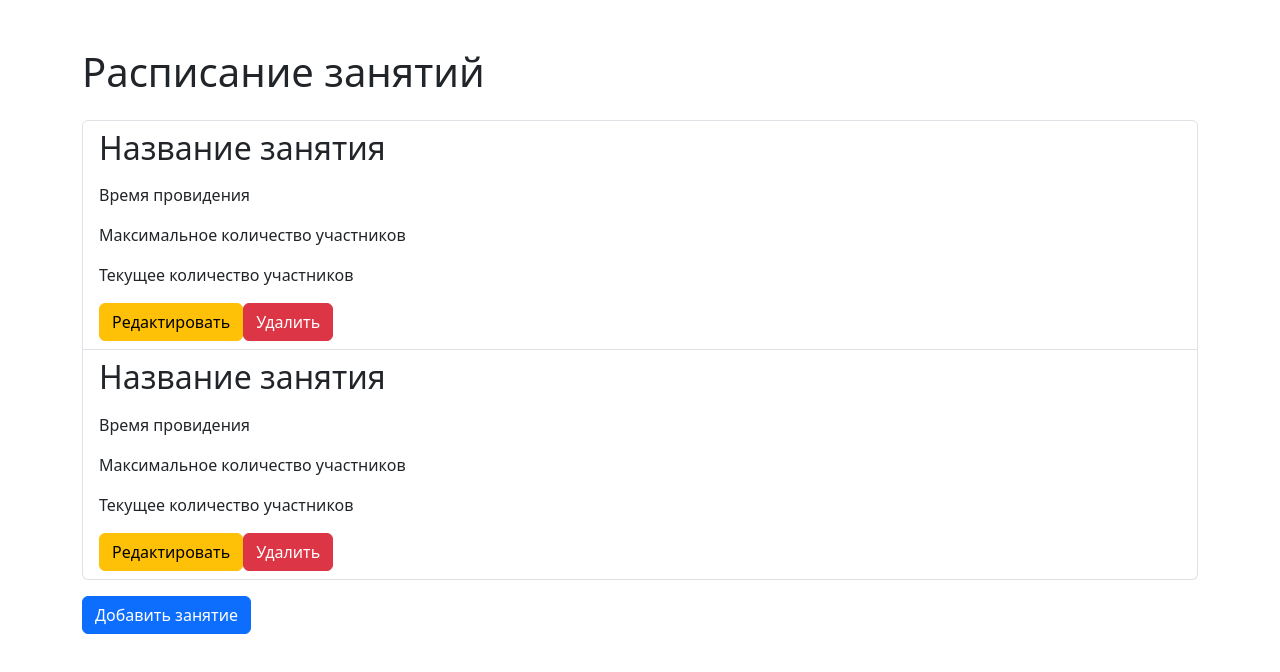
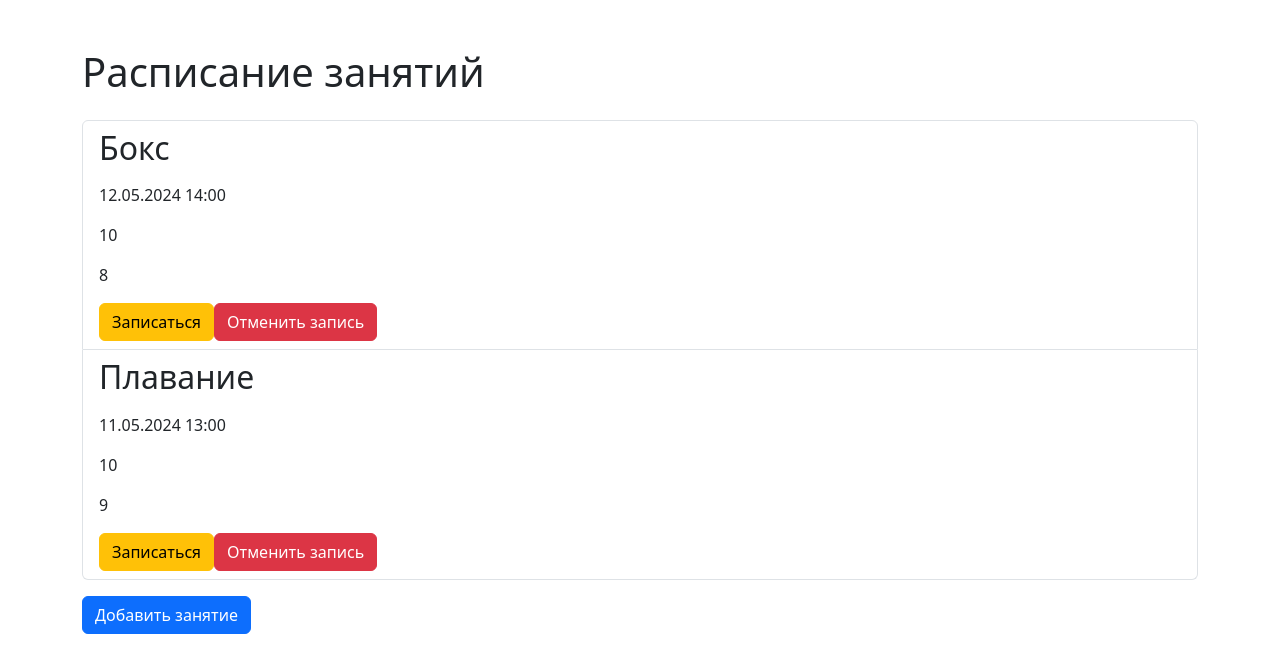
Before and after one commit to dmitryGrits/Raspisanie, a plain HTML site: page index.html in a window 1280 px wide. Drawn offline with nearby package versions, Linux system fonts and the light colour scheme.

Commit message:
3,4 task

```diff
--- a/script.js
+++ b/script.js
@@ -3,16 +3,16 @@
 // JSON данные
 const lessonsData = [
     {
-        name: "Название занятия",
-        time: "Время провидения",
-        maxMembers: "Максимальное количество участников",
-        currentMembers: "Текущее количество участников"
+        name: "Бокс",
+        time: "12.05.2024 14:00",
+        maxMembers: 10,
+        currentMembers: 8
     },
     {
-        name: "Название занятия",
-        time: "Время провидения",
-        maxMembers: "Максимальное количество участников",
-        currentMembers: "Текущее количество участников"
+        name: "Плавание",
+        time: "11.05.2024 13:00",
+        maxMembers: 10,
+        currentMembers: 9
     }
 ];
 
@@ -31,27 +31,60 @@ function createLesson (name, time, maxMembers, currentMembers) {
 
     const lessonTime = document.createElement('p');
     lessonTime.textContent = time;
+    lessonTime.classList.add('time');
 
     const lessonMaxMembers = document.createElement('p');
     lessonMaxMembers.textContent = maxMembers;
+    lessonMaxMembers.classList.add('max');
 
     const lessonCurrentMembers = document.createElement('p');
     lessonCurrentMembers.textContent = currentMembers;
+    lessonCurrentMembers.classList.add('current');
 
-    const editButton = document.createElement('button');
-    editButton.textContent = 'Редактировать';
-    editButton.classList.add('btn', 'btn-warning');
+    const signUpButton = document.createElement('button');
+    signUpButton.textContent = 'Записаться';
+    signUpButton.classList.add('sign','btn', 'btn-warning');
 
-    const deleteButton = document.createElement('button');
-    deleteButton.textContent = 'Удалить';
-    deleteButton.classList.add('btn', 'btn-danger');
+    const cancelButton = document.createElement('button');
+    cancelButton.textContent = 'Отменить запись';
+    cancelButton.classList.add('cancel','btn', 'btn-danger');
 
     lessonItem.append(lessonName);
     lessonItem.append(lessonTime);
     lessonItem.append(lessonMaxMembers);
     lessonItem.append(lessonCurrentMembers);
-    lessonItem.append(editButton);
-    lessonItem.append(deleteButton);
+    lessonItem.append(signUpButton);
+    lessonItem.append(cancelButton);
 
     return lessonItem;
 }
+
+lessonList.addEventListener('click', function (e) {
+
+    if (e.target.textContent == 'Записаться') {
+        const lessonItem = e.target.closest('li');
+        const lessonMaxMembers = lessonItem.querySelector('p.max');
+        const lessonCurrentMembers = lessonItem.querySelector('p.current');
+        const signUpButton = lessonItem.querySelector('button.sign');
+        const cancelButton = lessonItem.querySelector('button.cancel');
+        let current = Number(lessonCurrentMembers.textContent);
+        let max = Number(lessonMaxMembers.textContent);
+
+        if (current < max) {
+            signUpButton.classList.remove('btn-secondary');
+            signUpButton.classList.add('btn-warning');
+            current += 1;
+            lessonCurrentMembers.textContent = current;
+            alert("Вы записались на занятие!");
+
+        } else {
+            signUpButton.classList.remove('btn-warning');
+            signUpButton.classList.add('btn-secondary');
+            alert("Вы не можете записаться занятие!");
+        }
+
+    }
+
+
+
+});
```
Also changed, not shown: index.html (+0 -1 lines).
